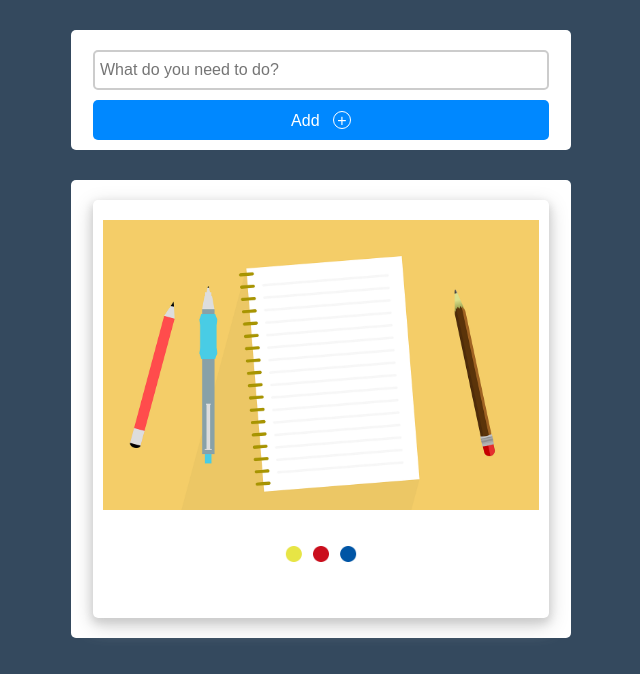
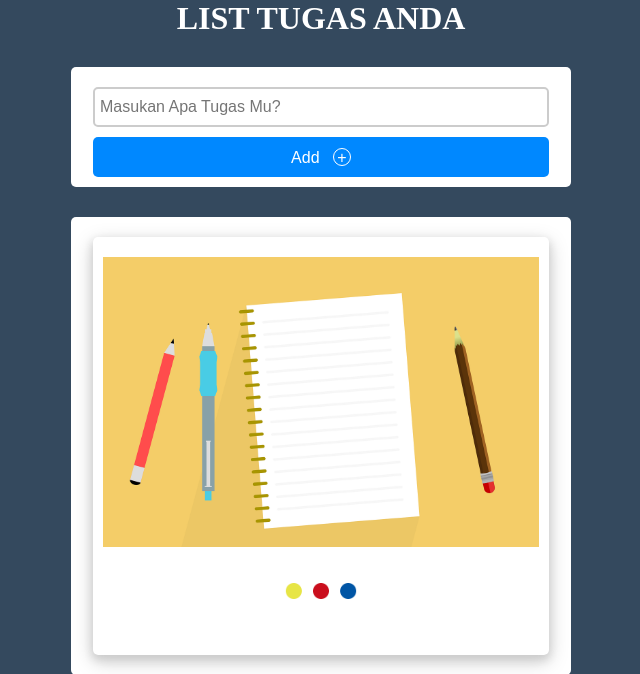
Before and after one commit to MarselKurniawan/todolist.github.io, a PHP site: page /index.php in a window 1280 px wide. Shown: the top 674 px of the page, without its empty margins (319-959 px from the left). Run offline with PHP 8.4, Linux system fonts and the light colour scheme; data that the repository does not hold is empty.

Commit message:
first commit

```diff
--- a/index.php
+++ b/index.php
@@ -11,6 +11,9 @@ require 'db_conn.php';
     <link rel="stylesheet" href="css/style.css">
 </head>
 <body>
+    <center>
+        <h1 style="color: white;">LIST TUGAS ANDA</h1>
+    </center>
     <div class="main-section">
        <div class="add-section">
           <form action="app/add.php" method="POST" autocomplete="off">
@@ -18,13 +21,13 @@ require 'db_conn.php';
                 <input type="text"
                      name="title"
                      style="border-color: #ff6666"
-                     placeholder="This field is required" />
+                     placeholder="Harap Masukan Kata"/>
               <button type="submit">Add &nbsp; <span>&#43;</span></button>
 
              <?php }else{ ?>
               <input type="text"
                      name="title"
-                     placeholder="What do you need to do?" />
+                     placeholder="Masukan Apa Tugas Mu?" />
               <button type="submit">Add &nbsp; <span>&#43;</span></button>
              <?php } ?>
           </form>
```
